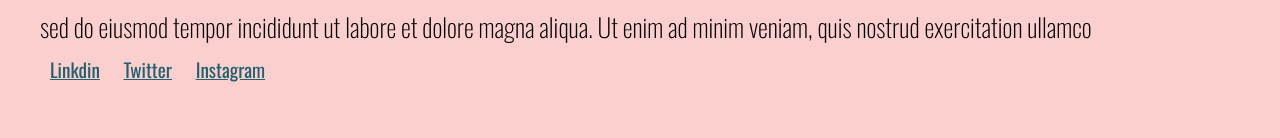
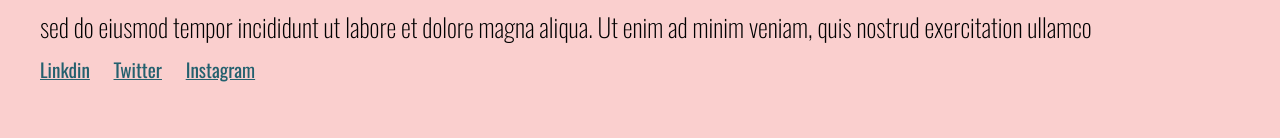
Before and after one commit to Neha/responsive-css, a plain HTML site: page index.html in a window 1280 px wide. Shown: the part 541-679 px from the top of the page. Drawn offline with nearby package versions, Linux system fonts and the light colour scheme.

Commit message:
fixed padding issues

```diff
--- a/index.html
+++ b/index.html
@@ -34,7 +34,9 @@
                 sed do eiusmod tempor incididunt ut labore et dolore magna aliqua.
                 Ut enim ad minim veniam, quis nostrud exercitation ullamco
             </p>
+            <section class="social-media">
            <a href="#">Linkdin</a>  <a href="#">Twitter</a> <a href="#">Instagram</a>
+            </section>
         </section>
 
         <section class="experience-container">
--- a/resources/style/style.css
+++ b/resources/style/style.css
@@ -91,6 +91,10 @@ section.experience-container > div  p {
     margin:10px;
 }
 
+.social-media > a:first-child{
+    padding-left:0;
+}
+
 section.contact-container{
     background:var(--primary-color);
 }
```
